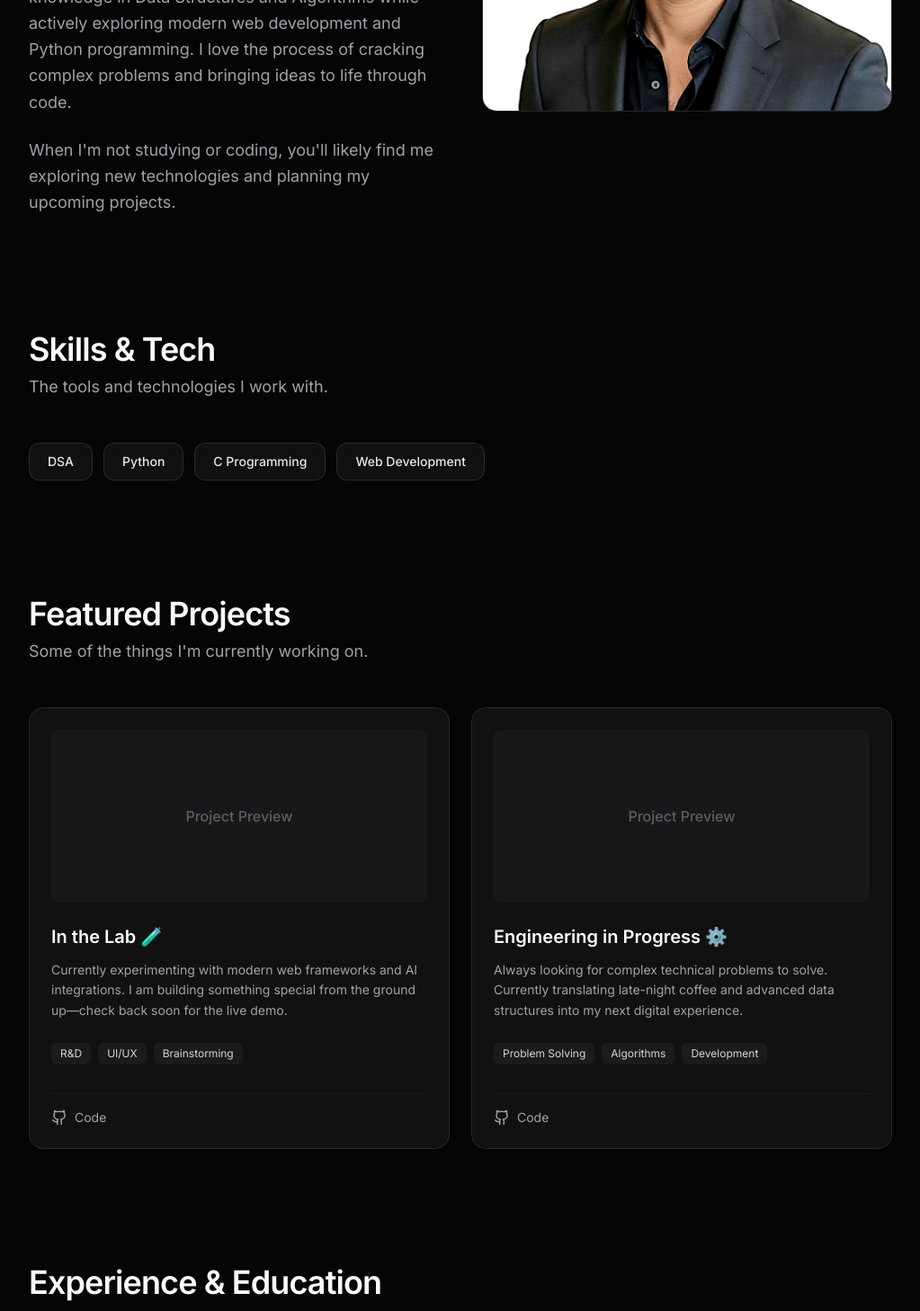
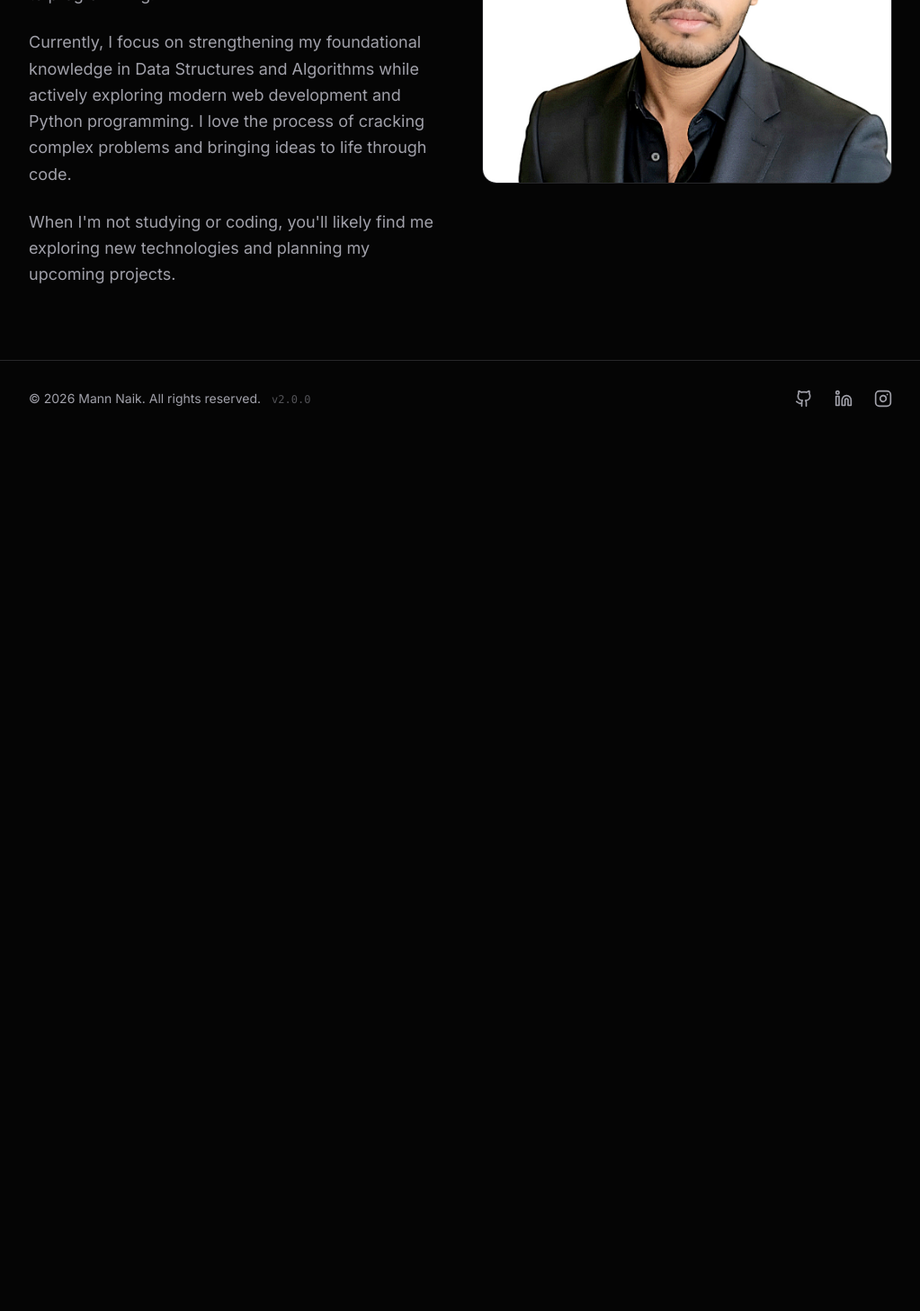
Before and after one commit to mann-naik/my-portfolio, a Next.js app: page / in a window 1280 px wide. Shown: the part 1330-2787 px from the top of the page at 90% size, without its empty margins (128-1151 px from the left). After the commit the page ends 1815 px from the top, so only its background shows below. Built offline with nearby package versions, Linux system fonts and the light colour scheme.

Commit message:
Implement tab navigation and update version to 2.0.0

```diff
--- a/app/page.tsx
+++ b/app/page.tsx
@@ -1,3 +1,6 @@
+"use client";
+
+import { useState, useEffect } from "react";
 import Hero from "@/components/Hero";
 import About from "@/components/About";
 import Skills from "@/components/Skills";
@@ -6,14 +9,44 @@ import Experience from "@/components/Experience";
 import Contact from "@/components/Contact";
 
 export default function Home() {
+  const [activeTab, setActiveTab] = useState("about");
+
+  useEffect(() => {
+    // Function to check the URL (e.g., #skills) and update the visible section
+    const handleHashChange = () => {
+      const hash = window.location.hash.replace("#", "");
+      if (hash) {
+        setActiveTab(hash);
+      } else {
+        setActiveTab("about"); // Opens About by default if no button is clicked
+      }
+      // Instantly scroll to the top of the new section
+      window.scrollTo({ top: 0, behavior: "instant" });
+    };
+
+    // Check the URL when the page first loads
+    handleHashChange();
+
+    // Listen for clicks on your Navbar
+    window.addEventListener("hashchange", handleHashChange);
+    return () => window.removeEventListener("hashchange", handleHashChange);
+  }, []);
+
   return (
-    <div className="w-full max-w-6xl mx-auto px-6 sm:px-12 md:px-24 flex flex-col gap-32 pb-32">
-      <Hero />
-      <About />
-      <Skills />
-      <Projects />
-      <Experience />
-      <Contact />
+    <div className="w-full max-w-6xl mx-auto px-6 sm:px-12 md:px-24 pt-32 pb-20 min-h-screen">
+      {/* We render Hero and About together by default so your main intro isn't lost */}
+      {activeTab === "about" && (
+        <div className="flex flex-col gap-20">
+          <Hero />
+          <About />
+        </div>
+      )}
+
+      {/* The rest of the components only exist on the screen when their tab is clicked */}
+      {activeTab === "skills" && <Skills />}
+      {activeTab === "projects" && <Projects />}
+      {activeTab === "experience" && <Experience />}
+      {activeTab === "contact" && <Contact />}
     </div>
   );
 }
--- a/components/Footer.tsx
+++ b/components/Footer.tsx
@@ -8,7 +8,7 @@ export default function Footer() {
     <footer className="w-full border-t border-border mt-auto">
       <div className="max-w-6xl mx-auto px-6 sm:px-12 md:px-24 py-8 flex flex-col md:flex-row items-center justify-between gap-6">
         <div className="text-muted text-sm">
-          © {currentYear} {portfolioData.personal.name}. All rights reserved.
+         © {currentYear} {portfolioData.personal.name}. All rights reserved. <span className="ml-2 text-xs opacity-50 font-mono">v2.0.0</span>
         </div>
         <div className="flex items-center gap-6">
           <a href={portfolioData.links.github} target="_blank" rel="noopener noreferrer" className="text-muted hover:text-foreground transition-colors" aria-label="GitHub">
```
Also changed, not shown: 1 other file (tests, documents, lock files or other folders).
